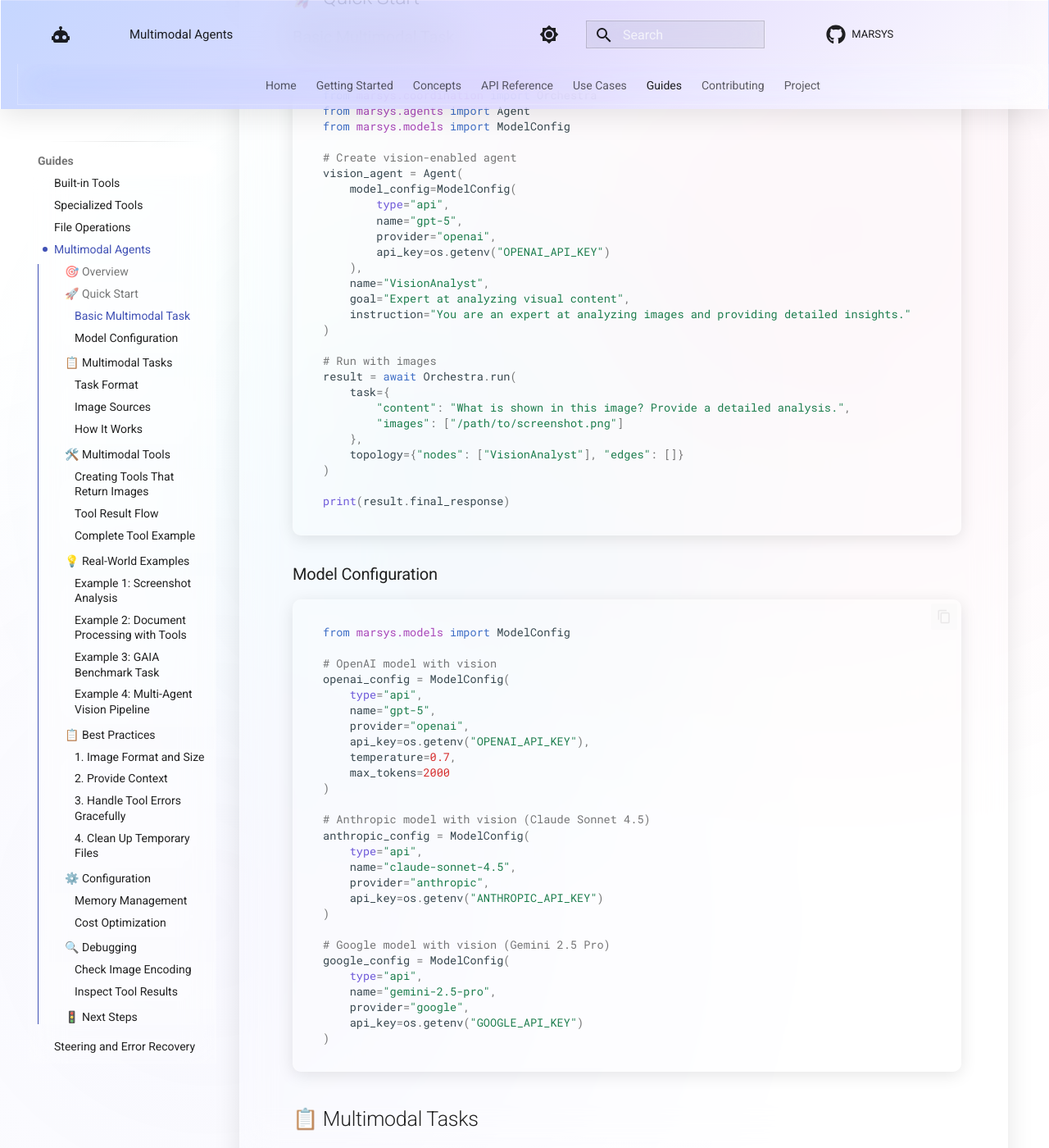
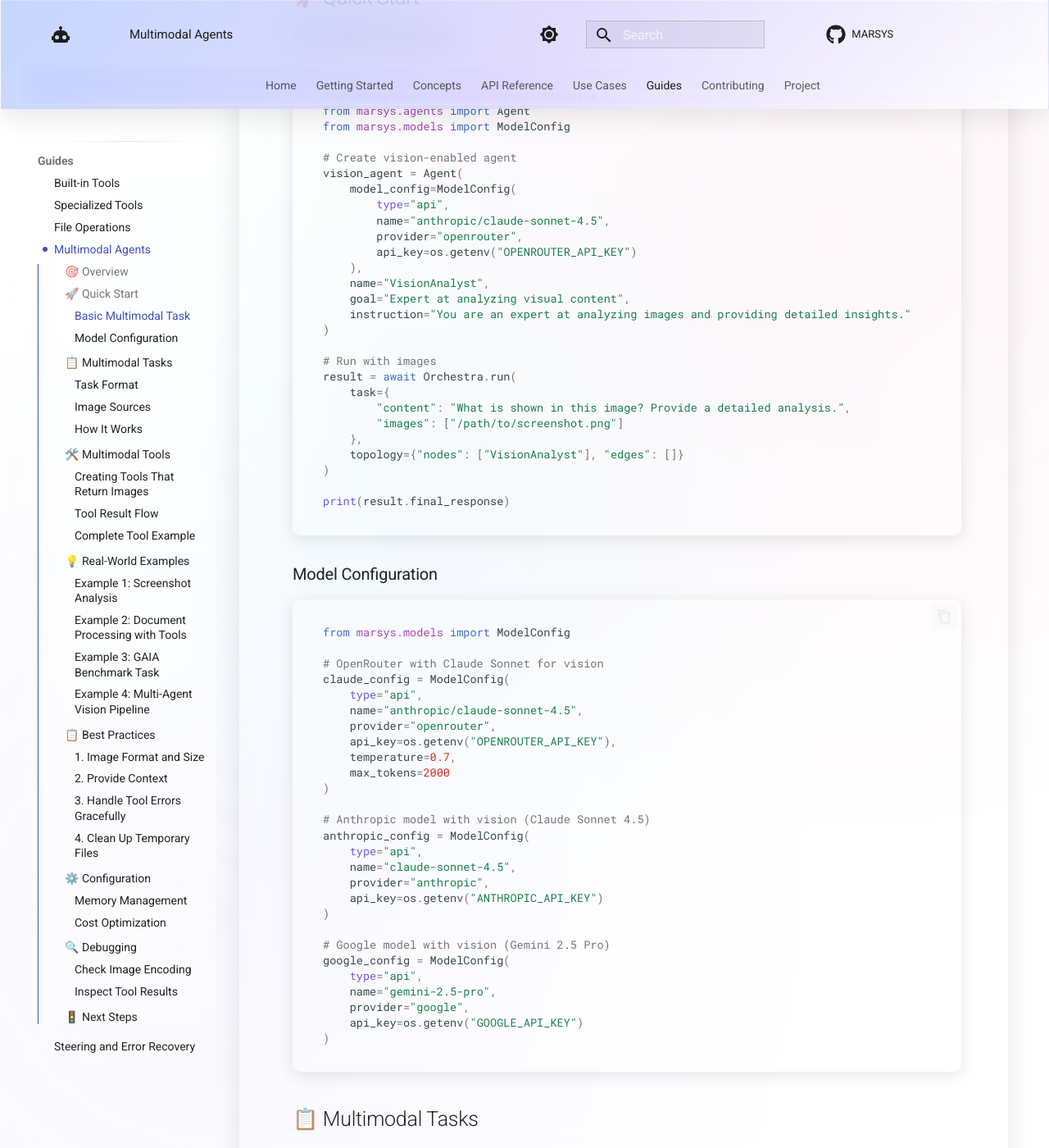
Before and after one commit to rezaho/MARSYS, an MkDocs documentation site: the page built from docs/guides/multimodal-agents.md, in a window 1280 px wide and 1400 px high, scrolled down 753 px. Shown: the whole window at 82% size. Built offline with MkDocs 1.6.1 and Material for MkDocs 9.7.7, drawn with Linux system fonts in a browser that asks for light colours; comment, search, counter and statistics services are not loaded; some of the changed text lies outside the part shown.

Commit message:
docs: update examples to use Claude Sonnet 4.5 via OpenRouter
Change primary model examples from OpenAI GPT-5 to Anthropic Claude
Sonnet 4.5 accessed via OpenRouter for better accessibility and
consistency across documentation.

Changes:
- Update getting-started examples to use anthropic/claude-sonnet-4.5
- Add concise API key setup instructions with OpenRouter quick start
- Update API key references from OPENAI_API_KEY to OPENROUTER_API_KEY
- Refine warning messages for better clarity ("required if using API models")
- Update multimodal/vision examples (7 examples updated)
- Update topology examples (4 examples updated)
- Update model configuration examples with thinking_budget instead of reasoning_effort
- Maintain variety with Haiku and Gemini models where educationally appropriate

The OpenRouter provider offers unified access to multiple model providers,
making it easier for users to get started without managing separate API
keys for each provider.

````diff
--- a/docs/guides/multimodal-agents.md
+++ b/docs/guides/multimodal-agents.md
@@ -30,9 +30,9 @@
 vision_agent = Agent(
     model_config=ModelConfig(
         type="api",
-        name="gpt-5",
-        provider="openai",
-        api_key=os.getenv("OPENAI_API_KEY")
+        name="anthropic/claude-sonnet-4.5",
+        provider="openrouter",
+        api_key=os.getenv("OPENROUTER_API_KEY")
     ),
     name="VisionAnalyst",
     goal="Expert at analyzing visual content",
@@ -56,12 +56,12 @@
 ```python
 from marsys.models import ModelConfig
 
-# OpenAI model with vision
-openai_config = ModelConfig(
+# OpenRouter with Claude Sonnet for vision
+claude_config = ModelConfig(
     type="api",
-    name="gpt-5",
-    provider="openai",
-    api_key=os.getenv("OPENAI_API_KEY"),
+    name="anthropic/claude-sonnet-4.5",
+    provider="openrouter",
+    api_key=os.getenv("OPENROUTER_API_KEY"),
     temperature=0.7,
     max_tokens=2000
 )
@@ -310,9 +310,9 @@
 ui_analyst = Agent(
     model_config=ModelConfig(
         type="api",
-        name="gpt-5",
-        provider="openai",
-        api_key=os.getenv("OPENAI_API_KEY")
+        name="anthropic/claude-sonnet-4.5",
+        provider="openrouter",
+        api_key=os.getenv("OPENROUTER_API_KEY")
     ),
     name="UIAnalyst",
     goal="Expert at analyzing user interfaces",
@@ -355,9 +355,9 @@
 coordinator = Agent(
     model_config=ModelConfig(
         type="api",
-        name="gpt-5",
-        provider="openai",
-        api_key=os.getenv("OPENAI_API_KEY")
+        name="anthropic/claude-sonnet-4.5",
+        provider="openrouter",
+        api_key=os.getenv("OPENROUTER_API_KEY")
     ),
     name="Coordinator",
     goal="Coordinates document analysis",
@@ -368,9 +368,9 @@
 analyst = Agent(
     model_config=ModelConfig(
         type="api",
-        name="gpt-5",
-        provider="openai",
-        api_key=os.getenv("OPENAI_API_KEY")
+        name="anthropic/claude-sonnet-4.5",
+        provider="openrouter",
+        api_key=os.getenv("OPENROUTER_API_KEY")
     ),
     name="DocumentAnalyst",
     goal="Analyzes document content",
@@ -409,9 +409,9 @@
 researcher = Agent(
     model_config=ModelConfig(
         type="api",
-        name="gpt-5",
-        provider="openai",
-        api_key=os.getenv("OPENAI_API_KEY"),
+        name="anthropic/claude-sonnet-4.5",
+        provider="openrouter",
+        api_key=os.getenv("OPENROUTER_API_KEY"),
         temperature=0.0  # Deterministic for benchmarks
     ),
     name="GaiaResearcher",
@@ -443,9 +443,9 @@
 image_captioner = Agent(
     model_config=ModelConfig(
         type="api",
-        name="gpt-5",
-        provider="openai",
-        api_key=os.getenv("OPENAI_API_KEY")
+        name="anthropic/claude-sonnet-4.5",
+        provider="openrouter",
+        api_key=os.getenv("OPENROUTER_API_KEY")
     ),
     name="Captioner",
     goal="Creates detailed image captions",
@@ -479,9 +479,9 @@
 synthesizer = Agent(
     model_config=ModelConfig(
         type="api",
-        name="gpt-5",
-        provider="openai",
-        api_key=os.getenv("OPENAI_API_KEY")
+        name="anthropic/claude-sonnet-4.5",
+        provider="openrouter",
+        api_key=os.getenv("OPENROUTER_API_KEY")
     ),
     name="Synthesizer",
     goal="Synthesizes analysis from specialists",
````
Also changed, not shown: docs/concepts/advanced/topology.md (+5 -5 lines), docs/concepts/models.md (+7 -7 lines), docs/getting-started/index.md (+21 -4 lines), docs/getting-started/quick-start.md (+3 -3 lines), docs/index.md (+2 -2 lines).
